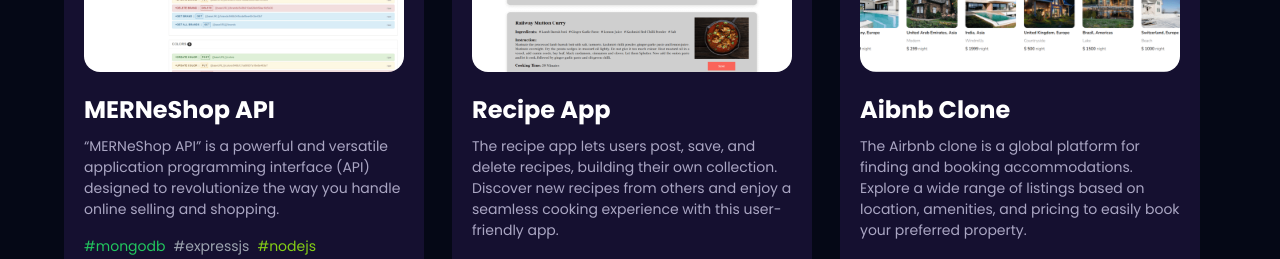
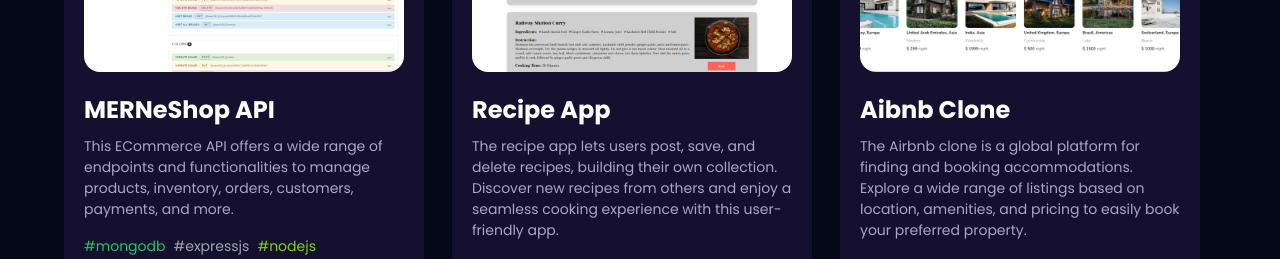
Before and after one commit to Riyaz-Github-Acc/portfolio, a React (Vite) app: page / in a window 1280 px wide. Shown: the part 3540-3799 px from the top of the page. Built offline with nearby package versions, Linux system fonts and the light colour scheme.

Commit message:
changes in ecommerce api desc

```diff
--- a/src/constants/index.js
+++ b/src/constants/index.js
@@ -179,7 +179,7 @@
   {
     name: "MERNeShop API",
     description:
-      "“MERNeShop API” is a powerful and versatile application programming interface (API) designed to revolutionize the way you handle online selling and shopping.",
+      "This ECommerce API offers a wide range of endpoints and functionalities to manage products, inventory, orders, customers, payments, and more.",
     tags: [
       {
         name: "mongodb",
```
